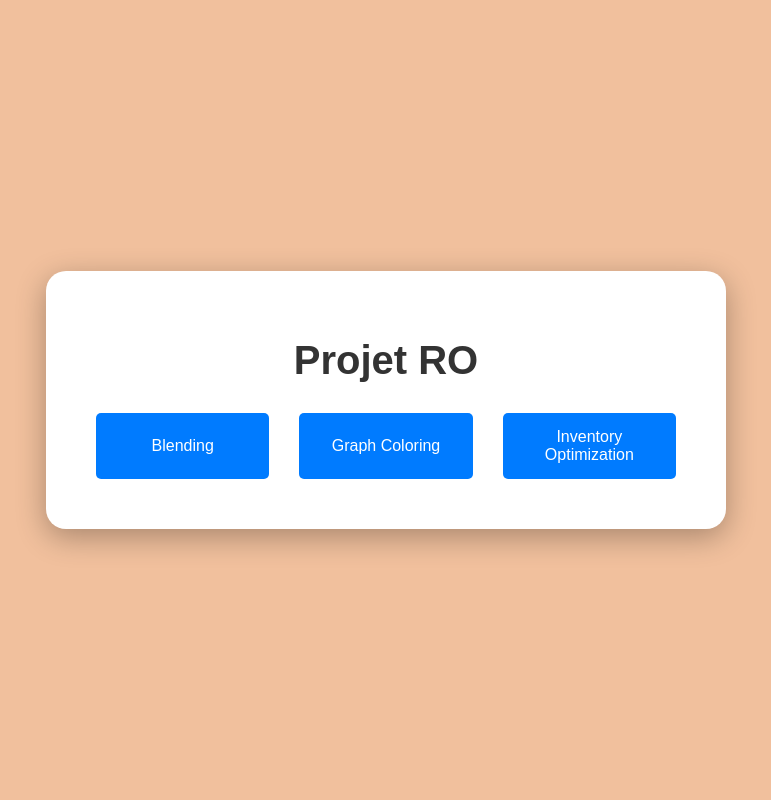
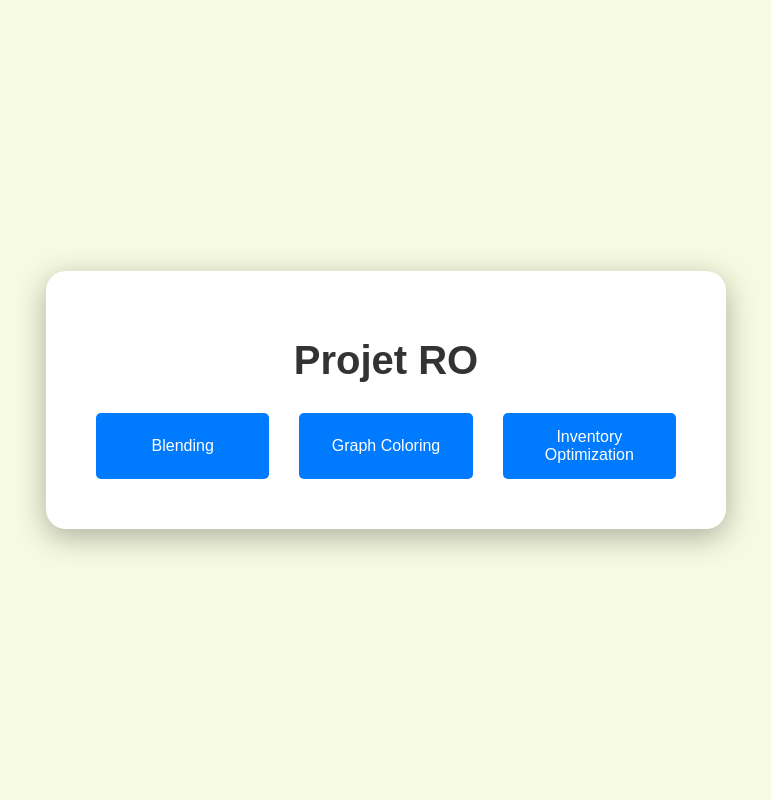
Before and after one commit to douaabousnina/operations-research-problems, a Flask app: page / in a window 1280 px wide. Shown: the whole page, without its empty margins (254-1025 px from the left). Run offline with Flask 3, Linux system fonts and the light colour scheme.

Commit message:
doa m3jbhech loun

```diff
--- a/static/styles.css
+++ b/static/styles.css
@@ -6,7 +6,7 @@ body {
   justify-content: center;
   align-items: flex-start; /* Align to the top if there's extra space */
   position: relative;
-  background-color: #f1c09d; /* Background color */
+  background-color: #f6fae0; /* Background color */
   overflow-y: auto; /* Allow scrolling if content overflows vertically */
 }
 
--- a/templates/index.html
+++ b/templates/index.html
@@ -14,7 +14,7 @@
             align-items: center;
             position: relative;
             overflow: hidden;
-            background-color: #f1c09d; /* Background color */
+            background-color: #f6fae0; /* Background color */
         }
 
         .container {
```
